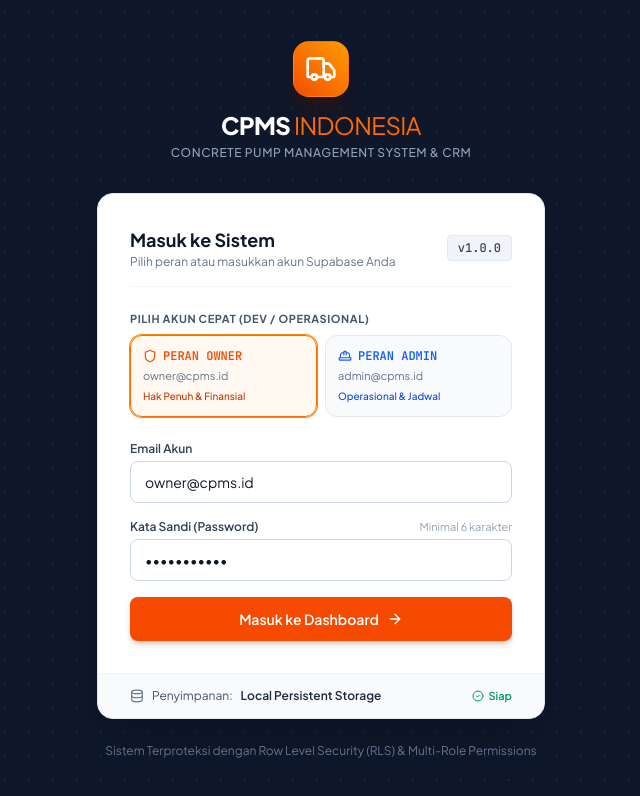
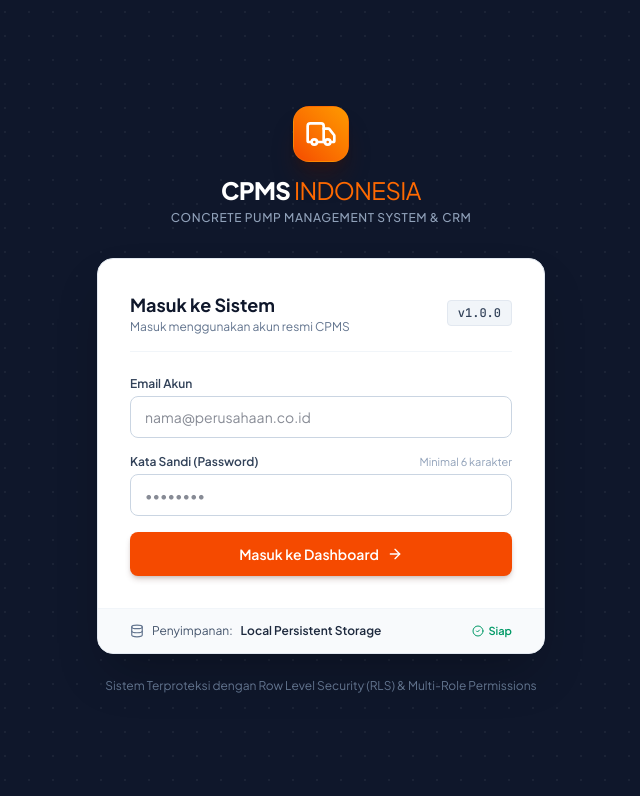
Before and after one commit to rohmanzaid123-crypto/concrete-pump-crm, a React (Vite) app: page / in a window 1280 px wide. Shown: the top 796 px of the page, without its empty margins (319-959 px from the left). Built offline with nearby package versions, Linux system fonts and the light colour scheme; no server answers.

Commit message:
Security: remove demo credentials and role quick-login

```diff
--- a/src/pages/Auth/LoginPage.tsx
+++ b/src/pages/Auth/LoginPage.tsx
@@ -1,22 +1,18 @@
 import React, { useState } from 'react';
 import {
   Truck,
-  Shield,
-  KeyRound,
   ArrowRight,
   Database,
   CheckCircle2,
   AlertCircle,
-  HelpCircle,
-  HardHat,
 } from 'lucide-react';
 import { useAuth } from '../../context/AuthContext';
 import { getStoredSupabaseConfig } from '../../lib/supabase';
 
 export const LoginPage: React.FC = () => {
   const { login, isLoading } = useAuth();
-  const [email, setEmail] = useState('owner@cpms.id');
-  const [password, setPassword] = useState('password123');
+  const [email, setEmail] = useState('');
+  const [password, setPassword] = useState('');
   const [errorMessage, setErrorMessage] = useState('');
   const [isSubmitting, setIsSubmitting] = useState(false);
 
@@ -75,53 +71,11 @@ export const LoginPage: React.FC = () => {
             <div className="mb-6 pb-4 border-b border-slate-100 flex items-center justify-between">
               <div>
                 <h2 className="text-lg font-bold text-slate-900">Masuk ke Sistem</h2>
-                <p className="text-xs text-slate-500">Pilih peran atau masukkan akun Supabase Anda</p>
+                <p className="text-xs text-slate-500">Masuk menggunakan akun resmi CPMS</p>
               </div>
               <span className="text-xs px-2.5 py-1 bg-slate-100 text-slate-700 font-mono font-medium rounded border border-slate-200">
                 v1.0.0
               </span>
-            </div>
-
-            {/* Quick Role Fill Buttons */}
-            <div className="mb-6 space-y-2">
-              <label className="block text-[11px] font-bold text-slate-600 uppercase tracking-wider">
-                Pilih Akun Cepat (Dev / Operasional)
-              </label>
-              <div className="grid grid-cols-2 gap-2">
-                <button
-                  type="button"
-                  onClick={() => handleQuickSelect('owner')}
-                  className={`p-3 rounded-xl border text-left transition-all ${
-                    email.includes('owner')
-                      ? 'border-orange-500 bg-orange-50/70 text-orange-950 ring-1 ring-orange-400'
-                      : 'border-slate-200 bg-slate-50 hover:bg-slate-100 text-slate-700'
-                  }`}
-                >
-                  <div className="flex items-center gap-1.5 mb-1 text-orange-600 font-bold text-xs uppercase font-mono">
-                    <Shield className="w-3.5 h-3.5" />
-                    <span>Peran OWNER</span>
-                  </div>
-                  <p className="text-[11px] text-slate-500 truncate">owner@cpms.id</p>
-                  <span className="text-[10px] text-orange-700 block mt-1 font-medium">Hak Penuh & Finansial</span>
-                </button>
-
-                <button
-                  type="button"
-                  onClick={() => handleQuickSelect('admin')}
-                  className={`p-3 rounded-xl border text-left transition-all ${
-                    email.includes('admin')
-                      ? 'border-blue-500 bg-blue-50/70 text-blue-950 ring-1 ring-blue-400'
-                      : 'border-slate-200 bg-slate-50 hover:bg-slate-100 text-slate-700'
-                  }`}
-                >
-                  <div className="flex items-center gap-1.5 mb-1 text-blue-600 font-bold text-xs uppercase font-mono">
-                    <HardHat className="w-3.5 h-3.5" />
-                    <span>Peran ADMIN</span>
-                  </div>
-                  <p className="text-[11px] text-slate-500 truncate">admin@cpms.id</p>
-                  <span className="text-[10px] text-blue-700 block mt-1 font-medium">Operasional & Jadwal</span>
-                </button>
-              </div>
             </div>
 
             {errorMessage && (
```
